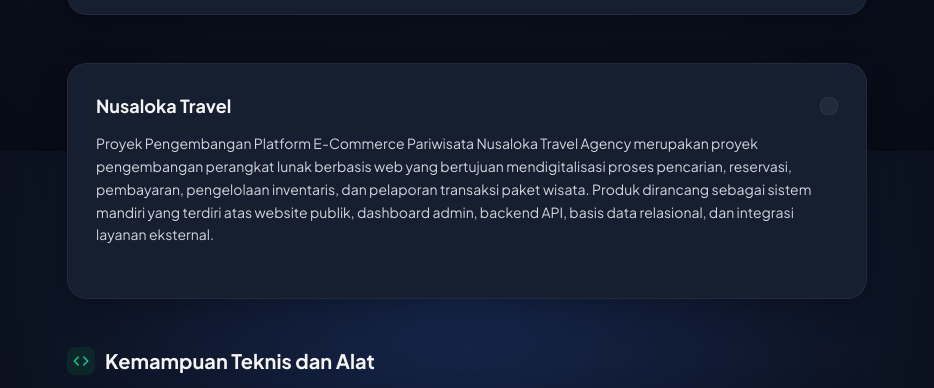
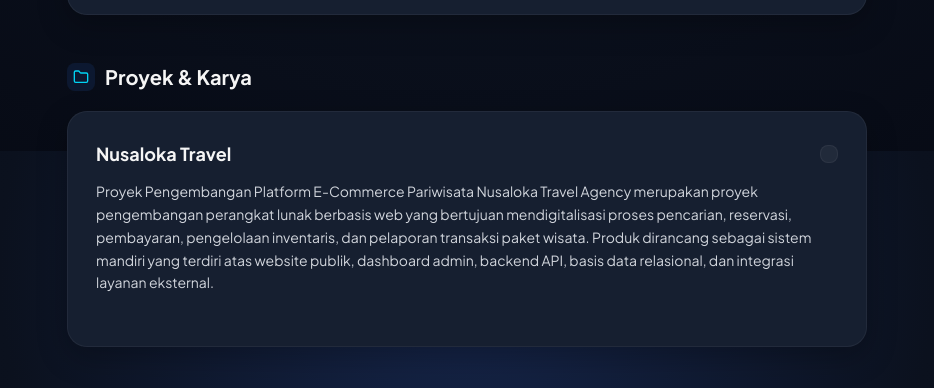
Before and after one commit to Bhadthepramdirdjo/Portofolio-Kelompok_Kerja-Praktek_Icraft, a website: page members/iqbal.html in a window 1280 px wide. Shown: the part 1449-1837 px from the top of the page, without its empty margins (173-1107 px from the left). Drawn offline with nearby package versions, Linux system fonts and the light colour scheme; some icons are missing.

Commit message:
Update iqbal.html

```diff
--- a/members/iqbal.html
+++ b/members/iqbal.html
@@ -211,6 +211,11 @@
 
         <!-- PROYEK PORTFOLIO -->
         <section class="mb-12">
+             <h2 class="text-lg md:text-xl font-bold text-white mb-5 flex items-center gap-2.5">
+                <div class="p-1.5 bg-blue-500/10 rounded-lg text-cyan-400"><i data-lucide="folder" class="w-4 h-4"></i>
+                </div>
+                Proyek & Karya
+            </h2>
             <a href="https://nusalokatravel.web.id/" target="_blank"
                     class="profile-card flex flex-col justify-between group hover:border-cyan-500/30 transition-all cursor-pointer">
                     <div>
```
